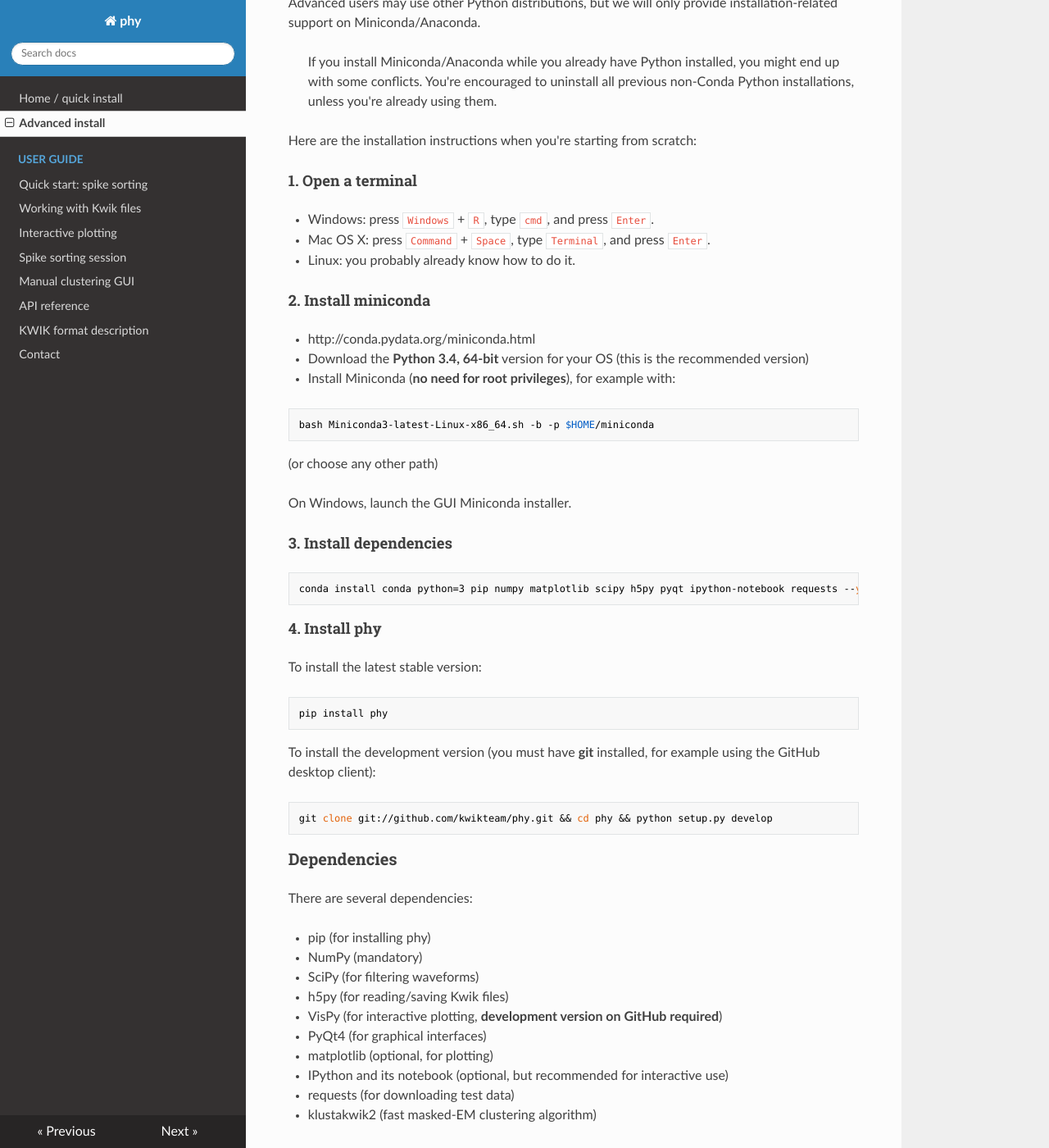
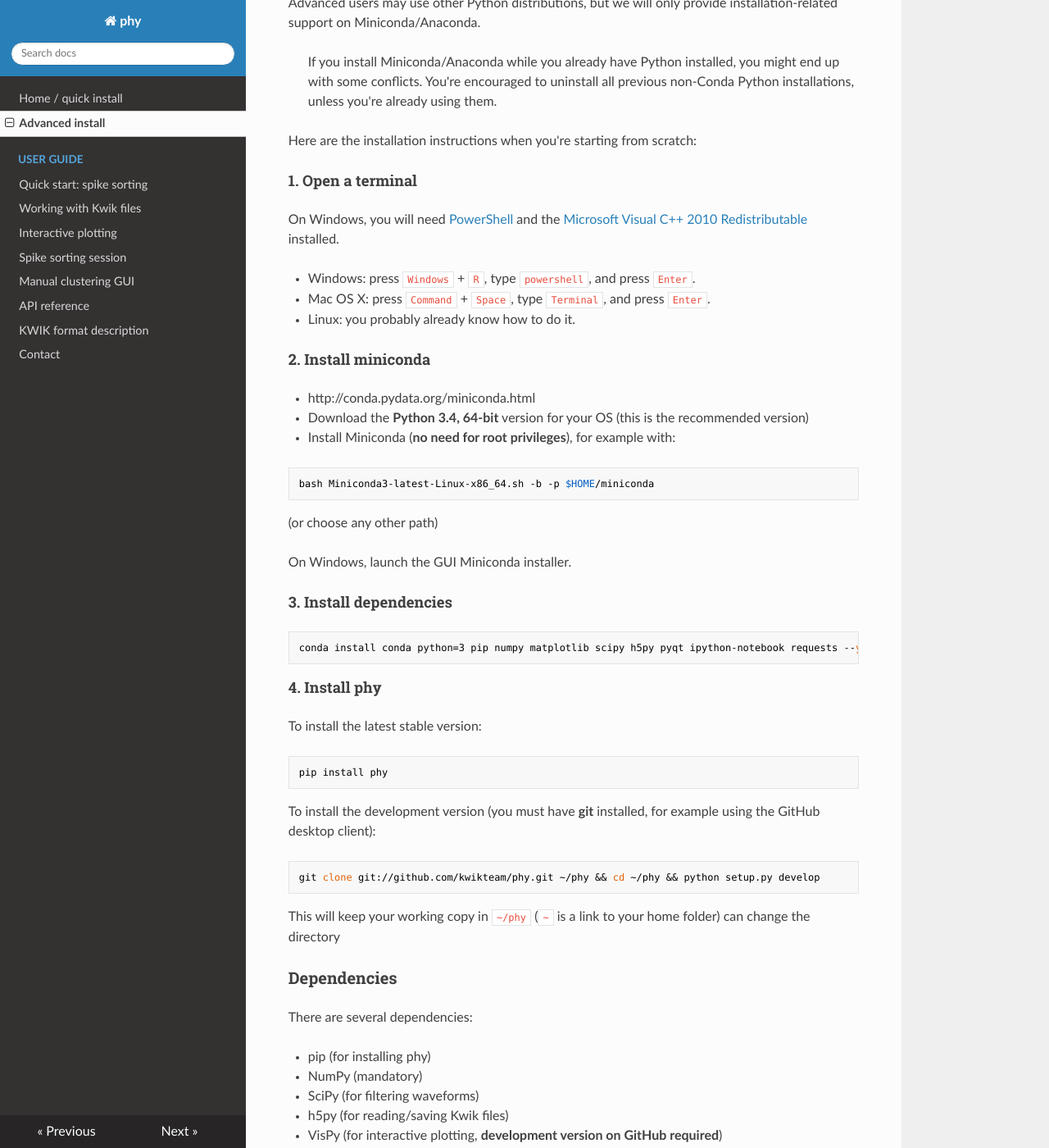
Before and after one commit to kwikteam/phy-doc, an MkDocs documentation site: the page built from docs/install.md, in a window 1280 px wide and 1400 px high, scrolled down 395 px. Shown: the whole window at 82% size. Built offline with MkDocs 1.6.1, drawn with Linux system fonts in a browser that asks for light colours; nearby versions of some CDN libraries; old or Windows-style settings are respelled for this version of MkDocs.

Commit message:
Misc changes

````diff
--- a/docs/install.md
+++ b/docs/install.md
@@ -14,7 +14,9 @@ Here are the installation instructions when you're starting from scratch:
 
 #### 1. Open a terminal
 
-* Windows: press `Windows` + `R`, type `cmd`, and press `Enter`.
+On Windows, you will need [PowerShell](http://social.technet.microsoft.com/wiki/contents/articles/21016.how-to-install-windows-powershell-4-0.aspx) and the [Microsoft Visual C++ 2010 Redistributable](https://www.microsoft.com/en-gb/download/details.aspx?id=14632) installed.
+
+* Windows: press `Windows` + `R`, type `powershell`, and press `Enter`.
 * Mac OS X: press `Command` + `Space`, type `Terminal`, and press `Enter`.
 * Linux: you probably already know how to do it.
 
@@ -34,7 +36,7 @@ On Windows, launch the GUI Miniconda installer.
 
 #### 3. Install dependencies
 
-```bash
+```
 conda install conda python=3 pip numpy matplotlib scipy h5py pyqt ipython-notebook requests --yes && conda install -c http://conda.binstar.org/kwikteam klustakwik2 --yes && pip install vispy
 ```
 
@@ -49,9 +51,9 @@ pip install phy
 To install the development version (you must have **git** installed, for example using the GitHub desktop client):
 
 ```
-git clone git://github.com/kwikteam/phy.git && cd phy && python setup.py develop
+git clone git://github.com/kwikteam/phy.git ~/phy && cd ~/phy && python setup.py develop
 ```
-
+This will keep your working copy in `~/phy` (`~` is a link to your home folder) can change the directory
 
 ### Dependencies
 
````
Also changed, not shown: docs/kwik-format.md (+2 -2 lines).
